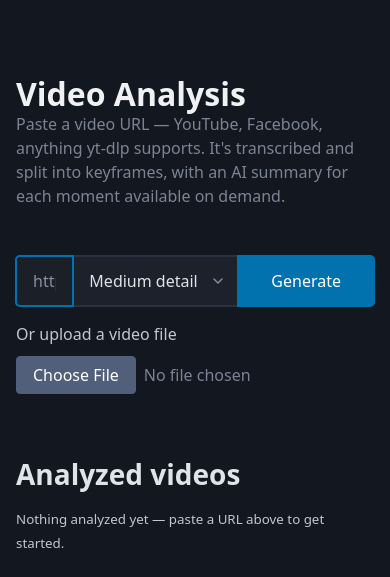
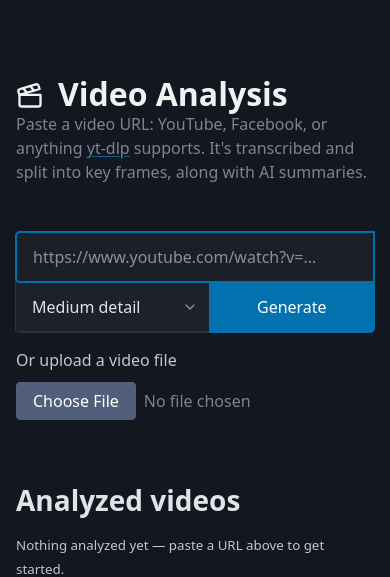
Before and after one commit to theak/video_analysis, a Flask app: page / in a window 390 px wide. Shown: the top 577 px of the page. Run offline with Flask 3, Linux system fonts and the light colour scheme; data that the repository does not hold is empty; some libraries are stand-ins or nearby versions.

Commit message:
Add favicon from clapper icon; header icon; yt-dlp link; mobile form layout
- Generate favicon.svg/.ico/apple-touch-icon.png from static/clapper.svg
  and wire them into index.html and report.html
- Add the clapper icon inline next to the "Video Analysis" header
- Link "yt-dlp" text to the supported-sites list, styled to match body text
- On mobile, wrap the URL input onto its own line in the analyze form

```diff
--- a/static/index.css
+++ b/static/index.css
@@ -1,4 +1,9 @@
 #detail { width: auto; }
+
+@media (max-width: 600px) {
+  #analyze-form fieldset[role="group"] { flex-wrap: wrap; }
+  #url { flex: 1 1 100%; }
+}
 .error { color: var(--pico-del-color); }
 
 #videos {
--- a/templates/index.html
+++ b/templates/index.html
@@ -4,15 +4,21 @@
 <meta charset="utf-8">
 <meta name="viewport" content="width=device-width, initial-scale=1">
 <title>Video Analysis</title>
+<link rel="icon" href="/static/favicon.svg" type="image/svg+xml">
+<link rel="icon" href="/static/favicon.ico" sizes="any">
+<link rel="apple-touch-icon" href="/static/apple-touch-icon.png">
 <link rel="stylesheet" href="/static/pico.min.css">
 <link rel="stylesheet" href="/static/index.css">
 </head>
 <body>
 <header class="container" style="margin-top: 60px">
   <hgroup>
-    <h1>Video Analysis</h1>
-    <p>Paste a video URL — YouTube, Facebook, anything yt-dlp supports. It's transcribed
-       and split into keyframes, with an AI summary for each moment available on demand.</p>
+    <h1>
+      <svg xmlns="http://www.w3.org/2000/svg" width="28" height="28" viewBox="0 0 24 24" fill="none" stroke="currentColor" stroke-width="2" stroke-linecap="round" stroke-linejoin="round" style="vertical-align: -4px; margin-right: .35rem"><path d="m12.296 3.464 3.02 3.956"/><path d="M20.2 6 3 11l-.9-2.4c-.3-1.1.3-2.2 1.3-2.5l13.5-4c1.1-.3 2.2.3 2.5 1.3z"/><path d="M3 11h18v8a2 2 0 0 1-2 2H5a2 2 0 0 1-2-2z"/><path d="m6.18 5.276 3.1 3.899"/></svg>
+      Video Analysis
+    </h1>
+    <p>Paste a video URL: YouTube, Facebook, or anything <a href="https://github.com/yt-dlp/yt-dlp/blob/master/supportedsites.md" target="_blank" rel="noopener" style="color: inherit">yt-dlp</a> supports. It's transcribed
+       and split into key frames, along with AI summaries.</p>
   </hgroup>
 </header>
 
--- a/templates/report.html
+++ b/templates/report.html
@@ -2,6 +2,9 @@
 <html lang="en" data-theme="dark"><head><meta charset="utf-8">
 <meta name="viewport" content="width=device-width, initial-scale=1">
 <title>{{ title }}</title>
+<link rel="icon" href="/static/favicon.svg" type="image/svg+xml">
+<link rel="icon" href="/static/favicon.ico" sizes="any">
+<link rel="apple-touch-icon" href="/static/apple-touch-icon.png">
 <link rel="stylesheet" href="/static/pico.min.css">
 <link rel="stylesheet" href="/static/report.css">
 </head><body>
```
Also changed, not shown: static/apple-touch-icon.png (added), static/favicon-16x16.png (added), static/favicon-32x32.png (added), static/favicon.ico (added), static/favicon.svg (added).
